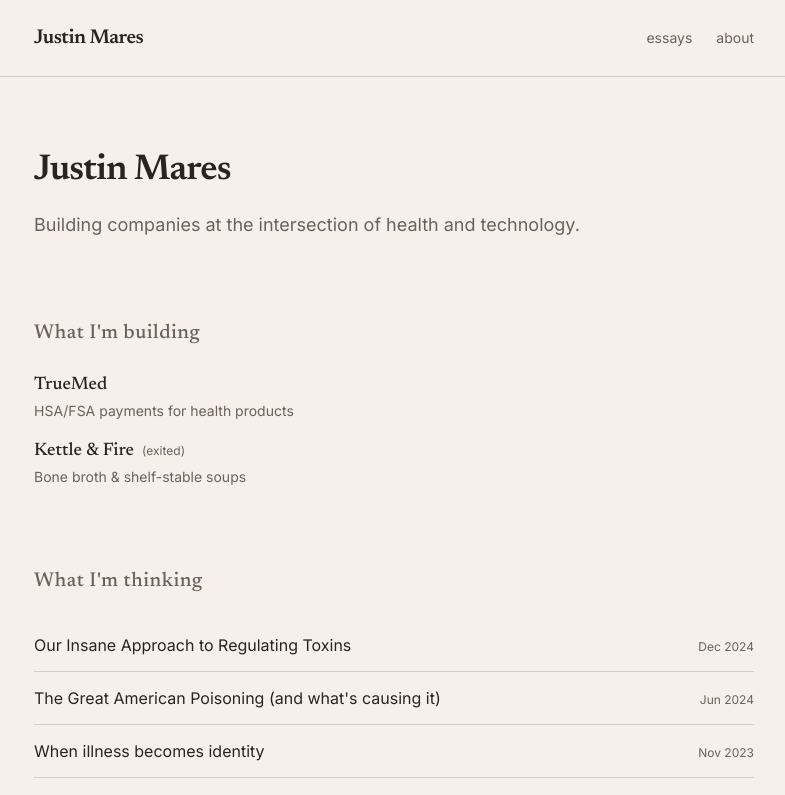
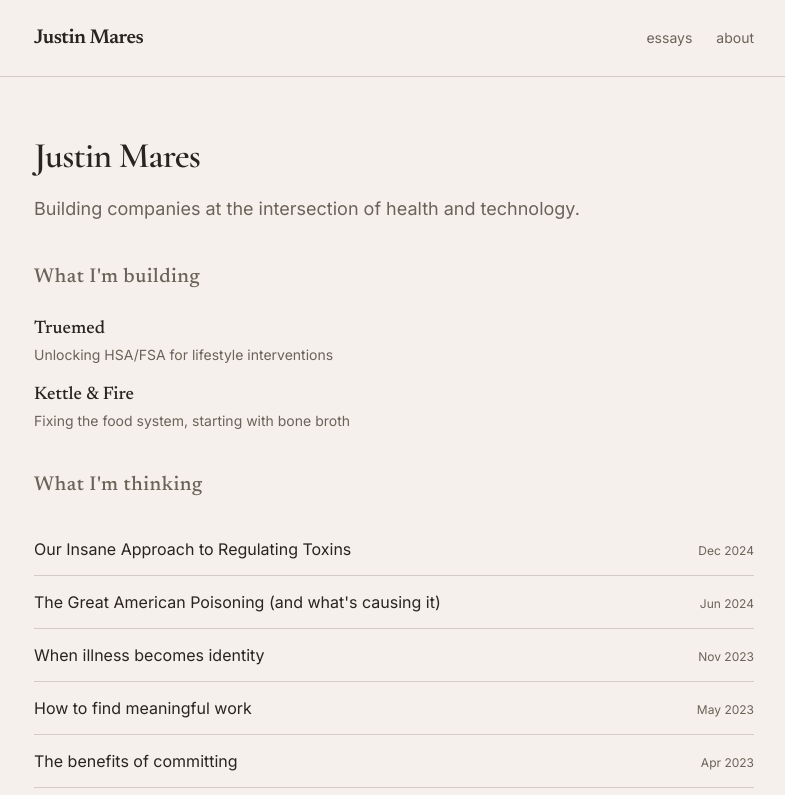
Before and after one commit to justinmares/blog-site, a Next.js app: page / in a window 1280 px wide. Shown: the top 795 px of the page, without its empty margins (246-1031 px from the left). Built offline with nearby package versions, Linux system fonts and the light colour scheme.

Commit message:
Update copy and font tweaks

```diff
--- a/app/globals.css
+++ b/app/globals.css
@@ -1,4 +1,4 @@
-@import url('https://fonts.googleapis.com/css2?family=Newsreader:ital,opsz,wght@0,6..72,400;0,6..72,500;0,6..72,600;0,6..72,700;1,6..72,400&family=Inter:wght@400;500;600&display=swap');
+@import url('https://fonts.googleapis.com/css2?family=Cormorant+Garamond:wght@500;600;700&family=Newsreader:ital,opsz,wght@0,6..72,400;0,6..72,500;0,6..72,600;0,6..72,700;1,6..72,400&family=Inter:wght@400;500;600&display=swap');
 @import "tailwindcss";
 
 @theme {
--- a/app/page.tsx
+++ b/app/page.tsx
@@ -5,15 +5,14 @@
 
 const projects = [
   {
-    name: "TrueMed",
+    name: "Truemed",
     url: "https://truemed.com",
-    description: "HSA/FSA payments for health products",
+    description: "Unlocking HSA/FSA for lifestyle interventions",
   },
   {
     name: "Kettle & Fire",
     url: "https://kettleandfire.com",
-    description: "Bone broth & shelf-stable soups",
-    note: "exited",
+    description: "Fixing the food system, starting with bone broth",
   },
 ];
 
@@ -21,10 +20,10 @@
   const recentPosts = getAllPosts().slice(0, 5);
 
   return (
-    <div className="space-y-20">
+    <div className="space-y-10">
       {/* Hero */}
-      <section className="pt-8">
-        <h1 className="font-serif text-4xl font-semibold tracking-tight leading-tight mb-4">
+      <section className="pt-4">
+        <h1 className="text-4xl font-semibold tracking-tight leading-tight mb-4" style={{ fontFamily: "'Cormorant Garamond', Georgia, serif" }}>
           Justin Mares
         </h1>
         <p className="text-lg text-text-muted leading-relaxed max-w-xl">
@@ -49,9 +48,6 @@
                 <span className="font-serif text-lg font-medium text-text group-hover:text-accent-hover transition-colors">
                   {p.name}
                 </span>
-                {p.note && (
-                  <span className="text-xs text-text-muted">({p.note})</span>
-                )}
               </a>
               <p className="text-text-muted text-sm mt-0.5">{p.description}</p>
             </div>
```
